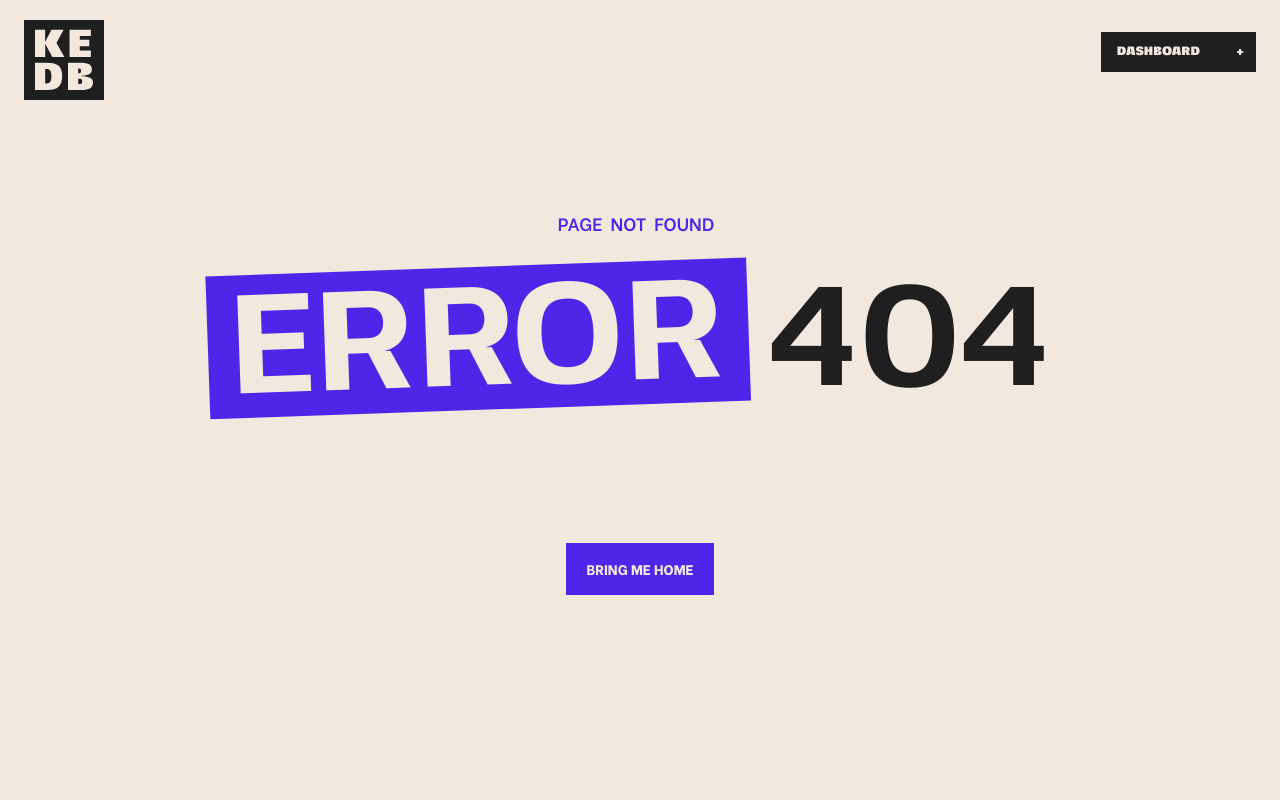
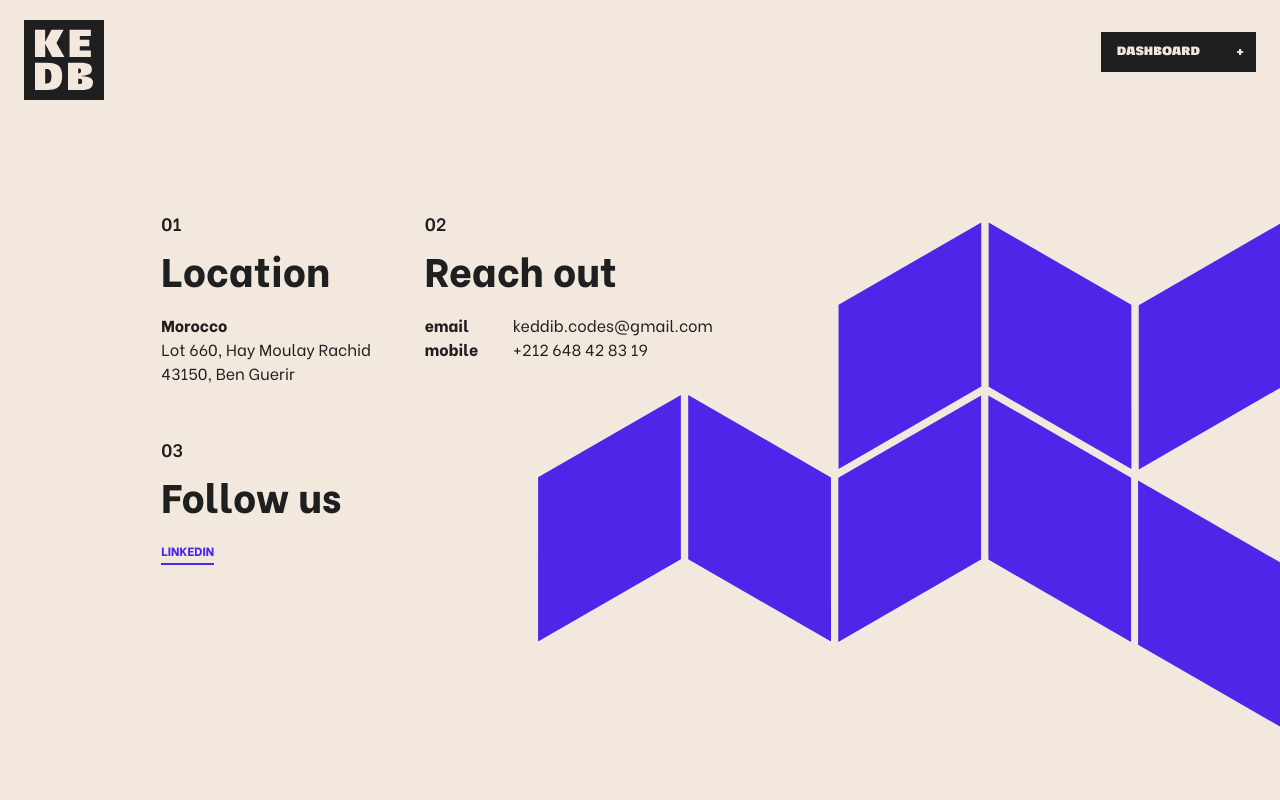
Before and after one commit to Keddib/portfolio, a Next.js app: page /contact in a window 1280 px wide. Before the commit this address had no page. Shown: the top 800 px of the page. Built offline with nearby package versions, Linux system fonts and the light colour scheme.

Commit message:
about page is done

```diff
--- /dev/null
+++ b/src/components/dashborad/dashLink.js
@@ -0,0 +1,19 @@
+import { useRouter } from "next/router";
+import Link from "next/link";
+
+export default function DashLink({ link, name, children }) {
+
+  const router = useRouter();
+
+  return (
+    <li className={`${router.pathname == link ? "text-tertiary dark:text-tertiary-dark" : ""}`}>
+      <Link href={link} className="flex justify-between items-center">
+        <span className="inline-block relative w-full py-1 hover:pl-2 transition-all">
+          {name}
+          {children}
+        </span>
+        <div className={`${router.pathname == link ? "opacity-100" : "opacity-0"} w-2 h-2 rounded-full -md:ml-16 bg-tertiary dark:bg-tertiary-dark md:w-2 md:h-2`}></div>
+      </Link>
+    </li>
+  );
+}
--- a/src/components/dashborad/dashNav.js
+++ b/src/components/dashborad/dashNav.js
@@ -1,34 +1,25 @@
+import { useRouter } from "next/router";
 import Link from "next/link";
+import { useEffect } from "react";
+import DashLink from "./dashLink";
+
 
 export default function DashNavbar() {
+
+  const router = useRouter();
+
+  useEffect(() => {
+    console.log(router.pathname);
+  }, [router.pathname]);
+
   return (
     <nav>
       <ul className="text-primary dark:text-primary-dark uppercase font-heavy">
-        <li>
-          <Link href="/">
-            <span className="inline-block w-full py-1 hover:pl-2">Home</span>
-          </Link>
-        </li>
-        <li>
-          <Link href="/">
-            <span className="inline-block w-full py-1 hover:pl-2">About</span>
-          </Link>
-        </li>
-        <li>
-          <Link href="/">
-            <span className="inline-block w-full py-1 hover:pl-2">Projects</span>
-          </Link>
-        </li>
-        <li>
-          <Link href="/">
-            <span className="inline-block w-full py-1 hover:pl-2">Blog</span>
-          </Link>
-        </li>
-        <li>
-          <Link href="/">
-            <span className="inline-block w-full py-1 hover:pl-2">Contact</span>
-          </Link>
-        </li>
+        <DashLink link="/" name="home" />
+        <DashLink link="/contact" name="contact" />
+        <DashLink link="/blog" name="blog">
+          <span className="relative -top-2 right-0 text-xs font-medium text-tertiary dark:text-tertiary-dark">soon</span>
+        </DashLink>
       </ul>
     </nav>
   );
--- /dev/null
+++ b/src/pages/contact.js
@@ -0,0 +1,78 @@
+import TechsBack from "public/icons/techs_back.svg";
+import { useEffect } from "react";
+import { gsap } from "src/services/gasp";
+import Layout from "src/components/layout";
+
+export default function Conatct() {
+
+  // useAnimationOnScroll("#contact__text");
+
+  useEffect(() => {
+
+    const ctx = gsap.context(() => {
+      gsap.from("#contact__text", { opacity: 0, yPercent: 100, duration: 1 })
+    });
+
+    return () => {
+      ctx.revert();
+    }
+  }, []);
+
+  return (
+    <Layout home="Keddib - About">
+      <section className="py-[41.66666667vw] md:py-[16.66666667vw]">
+        <div id="contact__text" className="relative grid grid-cols-24 gap-x-2.5">
+          <div className="z-10 col-start-3 col-end-23 md:col-start-4 md:col-end-18 lg:col-end-13">
+            <div className="grid grid-cols-2 gap-x-[4.16666667vw] gap-y-[12.5vw] md:gap-y-[4.16666667vw]">
+              <div className="col-span-2 md:col-span-1">
+                <span className="block text--label">01</span>
+                <h2 className="pt-4 heading heading--4">Location</h2>
+                <div className="pt-4 md:pt-6">
+                  <p className="font-bold">Morocco</p>
+                  <p>Lot 660, Hay Moulay Rachid</p>
+                  <p>43150, Ben Guerir</p>
+                </div>
+              </div>
+              <div className="col-span-2 md:col-span-1">
+                <span className="block mb-4 text--label">02</span>
+                <h2 className="heading heading--4">Reach out</h2>
+                <div className="inline-block pt-4 md:pt-6">
+                  <ul>
+                    <li className="flex w-full ">
+                      <p className="w-16 font-bold">email</p>
+                      <a href="mailto:keddib.codes@gmail.com" className="pl-6">keddib.codes@gmail.com</a>
+                    </li>
+                    <li className="flex w-full ">
+                      <p className="w-16 font-bold">mobile</p>
+                      <a href="tel:+212 648 42 83 19" className="pl-6">+212 648 42 83 19 </a>
+                    </li>
+                  </ul>
+                </div>
+              </div>
+              <div className="order-3 md:order-2">
+                <span className="block mb-4 text--label">03</span>
+                <h2 className=" heading heading--4">Follow us</h2>
+                <div className="inline-flex pt-4 space-x-4 md:pt-6">
+                  <a target="_blank" rel="noreferrer noopener" className="group relative flex flex-col overflow-hidden text-xs font-heavy uppercase cursor-pointer" href="https://www.linkedin.com/in/keddib/">
+                    <div className="relative z-10 text-tertiary dark:text-tertiary-dark border-b-2 border-b-tertiary dark:border-b-tertiary-dark transition-all group-hover:bg-tertiary dark:group-hover:bg-tertiary-dark group-hover:text-primary-dark dark:group-hover:text-primary">
+                      <span className="block py-1">linkedin</span>
+                    </div>
+                  </a>
+                </div>
+              </div>
+            </div>
+          </div>
+          <div className="absolute w-full h-full col-start-11 pt-12 col-end-25 md:pt-0">
+            <div className="relative w-full h-full">
+              <div className="relative w-full h-full">
+                <i className="w-20">
+                  <TechsBack />
+                </i>
+              </div>
+            </div>
+          </div>
+        </div>
+      </section>
+    </Layout>
+  );
+}
```
Also changed, not shown: todo.txt (added).
